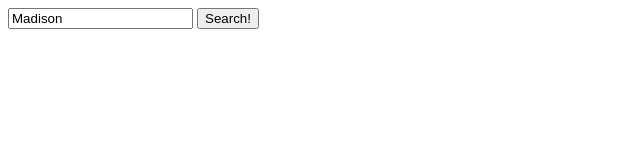
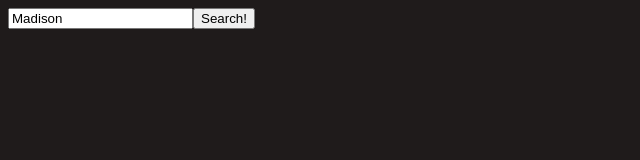
Before and after one commit to CloggedToaster/Weather-App, a plain HTML site: page index.html in a window 1280 px wide. Shown: the whole page, without its empty margins (0-640 px from the left). Drawn offline with Linux system fonts and the light colour scheme.

Commit message:
Continuing to experiment with styling

```diff
--- a/style.css
+++ b/style.css
@@ -1,12 +1,28 @@
 :root{
-    --text-color: #be0808;
+    --background-dark: #1f1b1b;
+    --text-color: #fff;
+
+    --max-width: 1400px;
+}
+
+body {
+    background-color: var(--background-dark);
+}
+
+.form-container {
+    color: var(--text-color);
+
+    display: flex;
+    align-items: center;
+
 }
 
 .container {
 
     color: var(--text-color);
-    max-width: 1400px;
+    max-width: var(--max-width);
+
     display: flex;
     align-items: center;
-    justify-content: space-between;
+    justify-content: space-evenly;
 }
```
